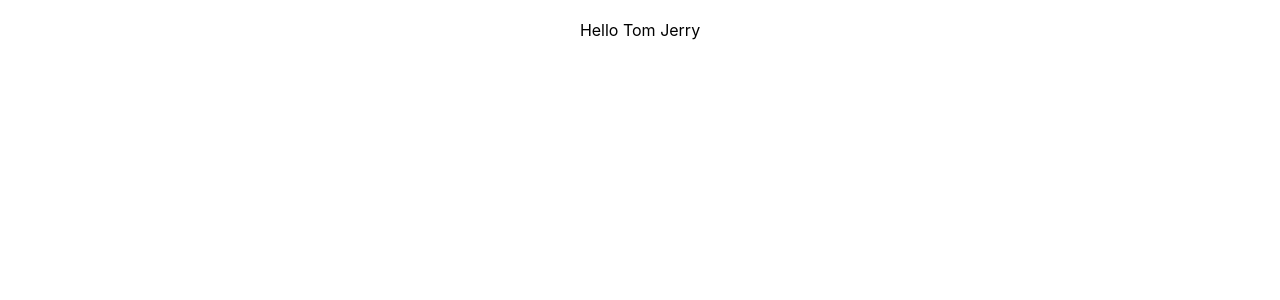
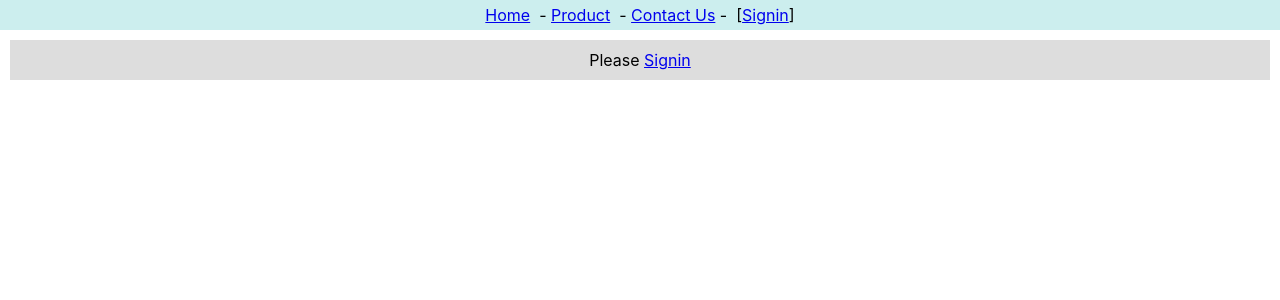
Before and after one commit to Mongkol-Kmutnb/app1, a React (Create React App) app: page / in a window 1280 px wide. Shown: the top 300 px of the page. Built offline with nearby package versions, Linux system fonts and the light colour scheme.

Commit message:
header2 content2

```diff
--- a/src/App.js
+++ b/src/App.js
@@ -1,11 +1,14 @@
 import React from "react";
 import { userContext } from "./context";
-import Content from "./context-content";
+import Header2 from "./context-header2";
+import Content2 from "./context-content2";
 function App() {
+  let [user, setUser] = React.useState('');
   return (
     <>
-      <userContext.Provider value={"Tom Jerry"}>
-        <Content />
+      <userContext.Provider value={[user, setUser]}>
+        <Header2 />
+        <Content2 />
       </userContext.Provider>
     </>
   );
--- /dev/null
+++ b/src/context-content2.js
@@ -0,0 +1,24 @@
+import React from 'react'
+import { userContext } from './context'
+export default function Content2() {
+    let [user, setUser] = React.useContext(userContext)
+    const contentStyle = {
+        backgroundColor: '#ddd',
+        textAlign: 'center',
+        margin: 10,
+        padding: 10
+    }
+    const onClickSignin = (event) => {
+        event.preventDefault()
+        setUser('Tom Jerry')
+    }
+    return (
+        <div style={contentStyle}>
+            {
+                (user)
+                    ? <span>Hello {user}</span>
+                    : <span>Please <a href=" " onClick={onClickSignin}>Signin</a></span>
+            }
+        </div >
+    )
+}
--- /dev/null
+++ b/src/context-header2.js
@@ -0,0 +1,35 @@
+import React from 'react'
+import { userContext } from './context'
+export default class Header2 extends React.Component {
+    static contextType = userContext
+    render() {
+        let [user, setUser] = this.context
+        const headerStyle = {
+            backgroundColor: '#cee',
+            textAlign: 'center',
+            padding: 5
+        }
+        const onClickSignout = (event) => {
+            event.preventDefault()
+            setUser('')
+        }
+        const onClickSignin = (event) => {
+            event.preventDefault()
+            setUser('Tom jerry')
+        }
+        return (
+            <div style={headerStyle}>
+                <a href=" ">Home</a> &nbsp;-&nbsp;
+                <a href=" ">Product</a> &nbsp;-&nbsp;
+                <a href=" ">Contact Us</a>&nbsp;-&nbsp;&nbsp;
+                {
+                    (user)
+                        ? <span>[{user}&nbsp;:&nbsp;<a href=" "
+                            onClick={onClickSignout}>Signout</a>]</span >
+                        : <span>[<a href=" " onClick={onClickSignin}>
+                            Signin</a>]</span >
+                }
+            </div >
+        )
+    }
+}
```
Also changed, not shown: src/context-header.js (added, +21 -0 lines).
